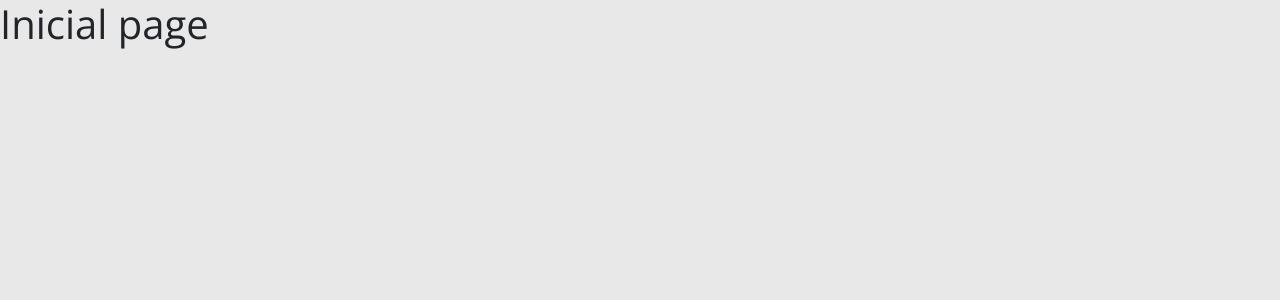
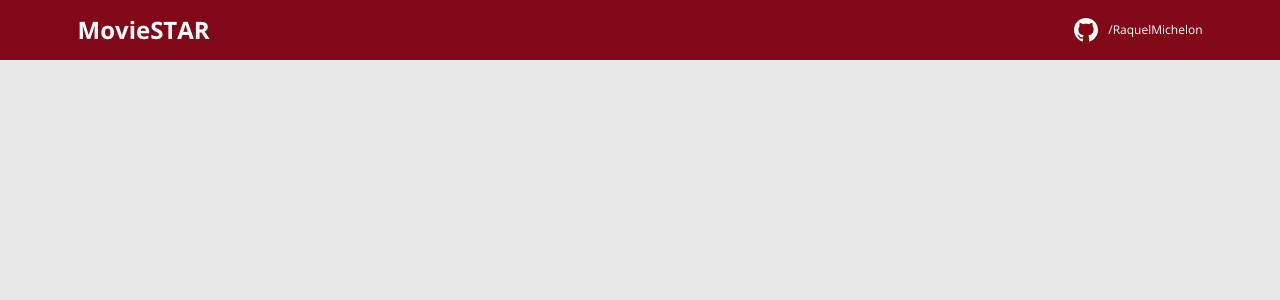
Before and after one commit to RaquelMichelon/movieStar, a React (Create React App) app in the folder frontend/: page / in a window 1280 px wide. Shown: the top 300 px of the page. Built offline with nearby package versions, Linux system fonts and the light colour scheme.

Commit message:
navbar built

```diff
--- a/frontend/src/App.tsx
+++ b/frontend/src/App.tsx
@@ -1,7 +1,9 @@
+import Navbar from "./components/Navbar";
+
 
 function App() {
   return (
-    <h1>Inicial page</h1>
+    <Navbar />
   );
 }
 
--- /dev/null
+++ b/frontend/src/components/Navbar/index.tsx
@@ -0,0 +1,22 @@
+import {ReactComponent as GithubIcon} from '../../assets/img/github.svg';
+import './styles.css';
+
+function Navbar() {
+    return (
+        <header>
+          <nav className="container">
+              <div className="moviestar-nav-content">
+                  <h1>MovieSTAR</h1>
+                  <a href="https://github.com/RaquelMichelon" target="_blank" rel="noreferrer">
+                      <div className="moviestar-contact-container">
+                          <GithubIcon />
+                          <p className="moviestar-contact-link">/RaquelMichelon</p>
+                      </div>
+                  </a>
+              </div>
+          </nav>
+        </header>
+      );
+}
+
+export default Navbar;
--- /dev/null
+++ b/frontend/src/components/Navbar/styles.css
@@ -0,0 +1,31 @@
+header {
+    display: flex;
+    align-items: center;
+
+    background-color: var(--primary-color);
+    height: 6rem;
+}
+
+.moviestar-nav-content {
+    display: flex;
+    align-items: center;
+    justify-content: space-between;
+
+    color: white;
+}
+
+.moviestar-nav-content h1 {
+    margin: 0;
+    font-weight: 700;
+    font-size: 2.4rem;
+}
+
+.moviestar-contact-container {
+    display: flex;
+    align-items: center;
+}
+
+.moviestar-contact-link {
+    margin: 0 0 0 1rem;
+    font-size: 1.2rem;
+}
--- a/frontend/src/index.css
+++ b/frontend/src/index.css
@@ -1,8 +1,10 @@
 @import url('https://fonts.googleapis.com/css2?family=Open+Sans:wght@400;700&display=swap');
 
 :root {
-  --color-primary: #4D41C0;
+  --primary-color: #810917;
   --bg-color: #e8e8e8;
+
+  font-size: 62.5%; /* 1rem = 10px */
 }
 
 * {
--- a/frontend/tsconfig.json
+++ b/frontend/tsconfig.json
@@ -1,5 +1,6 @@
 {
   "compilerOptions": {
+    "baseUrl": "./src",
     "target": "es5",
     "lib": [
       "dom",
```
Also changed, not shown: frontend/src/assets/img/github.svg (added).
